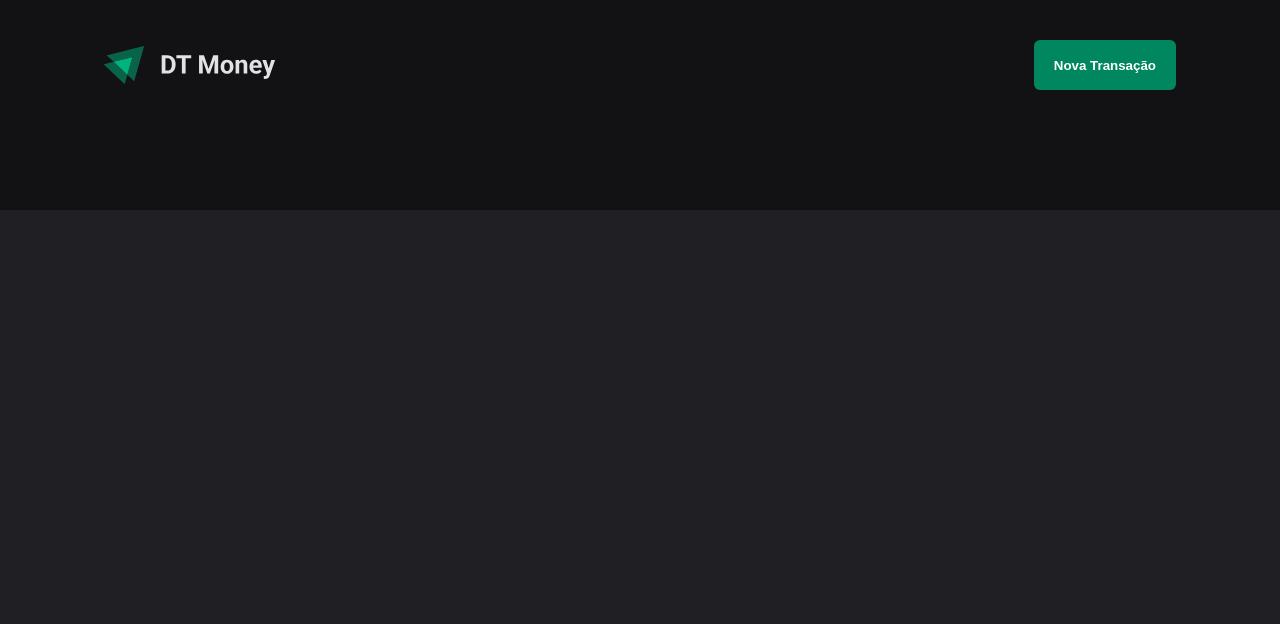
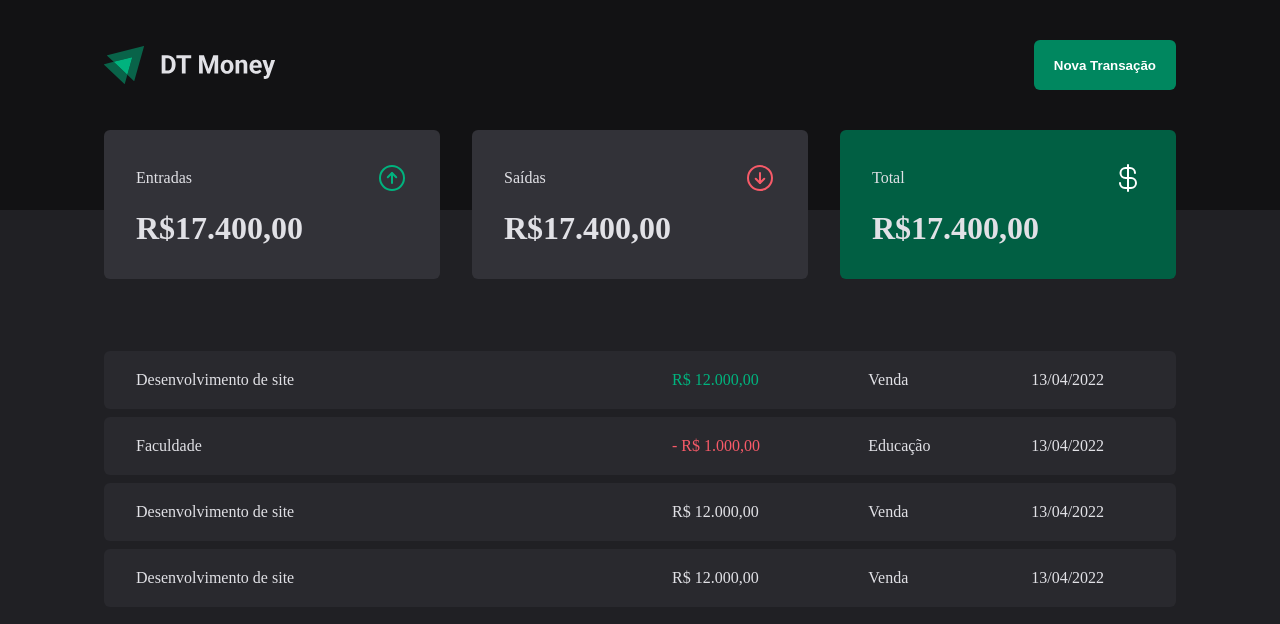
Before and after one commit to GabrielDevLoper/dt-money-react, a React (Vite) app: page / in a window 1280 px wide. Shown: the top 624 px of the page. Built offline with nearby package versions, Linux system fonts and the light colour scheme.

Commit message:
feat: finalizado componente summary e iniciando componente transaction.

```diff
--- a/index.html
+++ b/index.html
@@ -7,7 +7,6 @@
   <link rel="preconnect" href="https://fonts.googleapis.com" />
   <link rel="preconnect" href="https://fonts.gstatic.com" crossorigin />
 
-  <link rel="icon" type="image/svg+xml" href="/vite.svg" />
   <meta name="viewport" content="width=device-width, initial-scale=1.0" />
 
   <link href="https://fonts.googleapis.com/css2?family=Roboto:wght@400;700&display=swap" rel="stylesheet" />
--- a/package.json
+++ b/package.json
@@ -10,6 +10,7 @@
   },
   "dependencies": {
     "@types/styled-components": "^5.1.26",
+    "phosphor-react": "^1.4.1",
     "react": "^18.2.0",
     "react-dom": "^18.2.0",
     "styled-components": "^5.3.6"
--- /dev/null
+++ b/src/components/Summary/Summary.tsx
@@ -0,0 +1,36 @@
+import { SummaryCard, SummaryContainer } from  "./styles"
+
+import { ArrowCircleDown, ArrowCircleUp, CurrencyDollar } from "phosphor-react"
+
+export function Summary(){
+    return (
+        <SummaryContainer>
+            <SummaryCard>
+                <header>
+                    <span>Entradas</span>
+                    <ArrowCircleUp size={32} color="#00b37e"/>
+                </header>
+
+                <strong>R$17.400,00</strong>
+            </SummaryCard>
+
+            <SummaryCard>
+                <header>
+                    <span>Saídas</span>
+                    <ArrowCircleDown size={32} color="#f75a68"/>
+                </header>
+
+                <strong>R$17.400,00</strong>
+            </SummaryCard>
+
+            <SummaryCard variant="green">
+                <header>
+                    <span>Total</span>
+                    <CurrencyDollar size={32} color="#fff"/>
+                </header>
+
+                <strong>R$17.400,00</strong>
+            </SummaryCard>
+        </SummaryContainer>
+    );
+}
--- /dev/null
+++ b/src/components/Summary/styles.ts
@@ -0,0 +1,41 @@
+import styled, { css } from "styled-components";
+
+export const SummaryContainer = styled.section`
+    width: 100%;
+    max-width: 1120px;
+    margin: 0 auto;
+    padding: 0 1.5rem;
+
+    display: grid;
+    grid-template-columns: repeat(3, 1fr);
+    gap: 2rem;
+
+    margin-top: -5rem;
+
+`;
+
+interface SummaryCardProps {
+    variant?: 'green'
+}
+
+export const SummaryCard = styled.div<SummaryCardProps>`
+    background-color: ${props => props.theme['gray-600']};
+    border-radius: 6px;
+    padding: 2rem;
+
+    header {
+        display: flex;
+        align-items: center;
+        justify-content: space-between;
+    }
+
+    strong {
+        display: block;
+        margin-top: 1rem;
+        font-size: 2rem;
+    }
+
+    ${props => props.variant === 'green' && css`
+        background-color: ${props.theme['green-700']};
+    `}
+`
--- a/src/pages/Transactions/Transactions.tsx
+++ b/src/pages/Transactions/Transactions.tsx
@@ -1,7 +1,51 @@
 import { Header } from "../../components/Header/Header";
+import { Summary } from "../../components/Summary/Summary";
+import { PriceHighlight, TransactionsContainer, TransactionsTable } from "./styles";
 
 export function Transactions() {
-    return <div>
-        <Header></Header>
-    </div>
+    return (
+        <div>
+            <Header />
+            <Summary />
+            <TransactionsContainer>
+                <TransactionsTable>
+                    <tbody>
+                        <tr>
+                            <td width="50%">Desenvolvimento de site</td>
+                            <td>
+                                <PriceHighlight variant="income">R$ 12.000,00</PriceHighlight>
+                            </td>
+                            <td>Venda</td>
+                            <td>13/04/2022</td>
+                        </tr>
+
+                        <tr>
+                            <td width="50%">Faculdade</td>
+                            <td>
+                                <PriceHighlight variant="outcome">- R$ 1.000,00</PriceHighlight>
+                            </td>
+                            <td>Educação</td>
+                            <td>13/04/2022</td>
+                        </tr>
+
+                        <tr>
+                            <td width="50%">Desenvolvimento de site</td>
+                            <td>R$ 12.000,00</td>
+                            <td>Venda</td>
+                            <td>13/04/2022</td>
+                        </tr>
+
+                        <tr>
+                            <td width="50%">Desenvolvimento de site</td>
+                            <td>R$ 12.000,00</td>
+                            <td>Venda</td>
+                            <td>13/04/2022</td>
+                        </tr>
+
+                    </tbody>
+                </TransactionsTable>
+            </TransactionsContainer>
+
+        </div>
+    );
 }
--- a/src/pages/Transactions/styles.ts
+++ b/src/pages/Transactions/styles.ts
@@ -0,0 +1,37 @@
+import styled from "styled-components";
+
+export const TransactionsContainer = styled.div`
+    width: 100%;
+    max-width: 1120px;
+    margin: 4rem auto 0;
+    padding: 0 1.5rem;
+`
+
+export const TransactionsTable = styled.table`
+    width: 100%;
+    border-collapse: separate;
+    border-spacing: 0 0.5rem;
+
+    td {
+        padding: 1.25rem 2rem;
+        background: ${props => props.theme['gray-700']};
+
+        &:first-child {
+            border-top-left-radius: 6px;
+            border-bottom-left-radius: 6px;
+        }
+
+        &:last-child {
+            border-top-right-radius: 6px;
+            border-bottom-right-radius: 6px;
+        }
+    }
+`
+
+interface PriceHighlightProps {
+    variant: 'income' | `outcome`;
+}
+
+export const PriceHighlight = styled.span<PriceHighlightProps>`
+    color: ${props => props.variant === 'income' ? props.theme["green-300"] : props.theme["red-300"]}
+`
--- a/src/styles/global.ts
+++ b/src/styles/global.ts
@@ -14,7 +14,7 @@
 
     body {
         background-color: ${props => props.theme['gray-800']};
-        color: ${props => props.theme['gray-500']};
+        color: ${props => props.theme['gray-100']};
         -webkit-font-smoothing: antialiased;
     }
 
```
Also changed, not shown: 1 other file (tests, documents, lock files or other folders).
